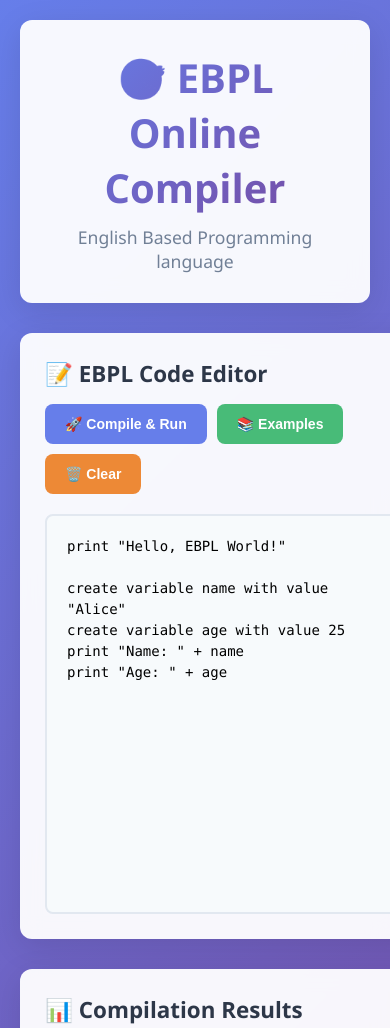
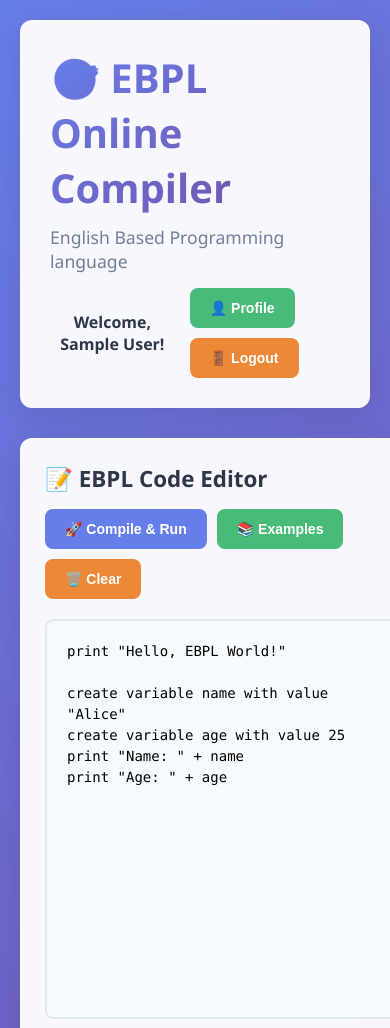
Before and after one commit to Venkat666d/EBPL-Compiler-Project, a website: page index.html in a window 390 px wide. Shown: the top 1028 px of the page. Drawn offline with Linux system fonts and the light colour scheme; sample sign-in values are in the browser's storage.

Commit message:
Update index.html

```diff
--- a/index.html
+++ b/index.html
@@ -49,6 +49,28 @@
             color: #718096;
         }
 
+        .header-content {
+            display: flex;
+            justify-content: space-between;
+            align-items: center;
+            width: 100%;
+        }
+
+        .header-text {
+            text-align: left;
+        }
+
+        .user-info {
+            display: flex;
+            align-items: center;
+            gap: 15px;
+        }
+
+        .user-welcome {
+            font-weight: 600;
+            color: #2d3748;
+        }
+
         .compiler-layout {
             display: grid;
             grid-template-columns: 1fr 1fr;
@@ -59,6 +81,11 @@
         @media (max-width: 1024px) {
             .compiler-layout {
                 grid-template-columns: 1fr;
+            }
+
+            .header-content {
+                flex-direction: column;
+                gap: 15px;
             }
         }
 
@@ -460,10 +487,51 @@
     </style>
 </head>
 <body>
+    <!-- Authentication Check -->
+    <script>
+        // Check if user is authenticated
+        (function() {
+            const token = localStorage.getItem('ebpl_token');
+            if (!token) {
+                window.location.href = 'auth.html';
+                return;
+            }
+
+            // Simple token expiration check
+            try {
+                const payload = JSON.parse(atob(token.split('.')[1]));
+                if (payload.exp * 1000 <= Date.now()) {
+                    localStorage.removeItem('ebpl_token');
+                    localStorage.removeItem('ebpl_user');
+                    window.location.href = 'auth.html';
+                }
+            } catch {
+                localStorage.removeItem('ebpl_token');
+                localStorage.removeItem('ebpl_user');
+                window.location.href = 'auth.html';
+            }
+        })();
+    </script>
+
     <div class="compiler-container">
         <header class="compiler-header">
-            <h1>🎯 EBPL Online Compiler</h1>
-            <p>English Based Programming language</p>
+            <div class="header-content">
+                <div class="header-text">
+                    <h1>🎯 EBPL Online Compiler</h1>
+                    <p>English Based Programming language</p>
+                </div>
+                <div class="user-info">
+                    <span class="user-welcome" id="userWelcome">Welcome, User!</span>
+                    <div class="button-group">
+                        <button class="btn btn-secondary" onclick="viewProfile()">
+                            👤 Profile
+                        </button>
+                        <button class="btn btn-warning" onclick="logout()">
+                            🚪 Logout
+                        </button>
+                    </div>
+                </div>
+            </div>
         </header>
 
         <div class="compiler-layout">
@@ -651,6 +719,31 @@ end while</pre>
     </div>
 
     <script>
+        // Authentication Functions
+        function viewProfile() {
+            alert('Profile feature coming soon!');
+        }
+
+        function logout() {
+            if (confirm('Are you sure you want to logout?')) {
+                localStorage.removeItem('ebpl_token');
+                localStorage.removeItem('ebpl_user');
+                window.location.href = 'auth.html';
+            }
+        }
+
+        // Load user info on page load
+        document.addEventListener('DOMContentLoaded', function() {
+            const userData = localStorage.getItem('ebpl_user');
+            if (userData) {
+                const user = JSON.parse(userData);
+                document.getElementById('userWelcome').textContent = `Welcome, ${user.name || 'User'}!`;
+            }
+
+            // Load default example
+            loadExample(`print "Hello, EBPL World!"\n\ncreate variable name with value "Alice"\ncreate variable age with value 25\nprint "Name: " + name\nprint "Age: " + age`);
+        });
+
         // EBPL Compiler Implementation
         class TokenType {
             static CREATE = 'CREATE';
@@ -1675,11 +1768,6 @@ end while</pre>
         function showOutput(message) {
             document.getElementById('outputArea').textContent = message;
         }
-
-        // Load default example when page loads
-        window.onload = function() {
-            loadExample(`print "Hello, EBPL World!"\n\ncreate variable name with value "Alice"\ncreate variable age with value 25\nprint "Name: " + name\nprint "Age: " + age`);
-        };
     </script>
 </body>
 </html>
```
